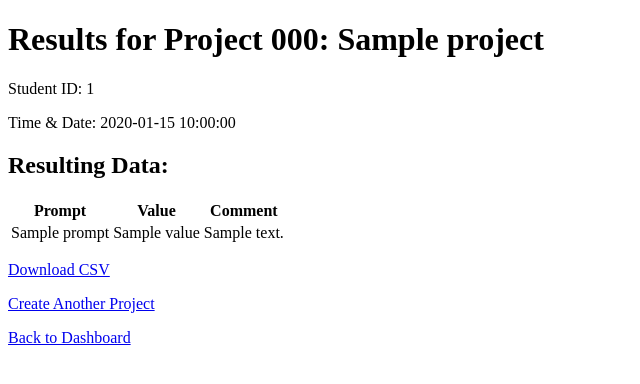
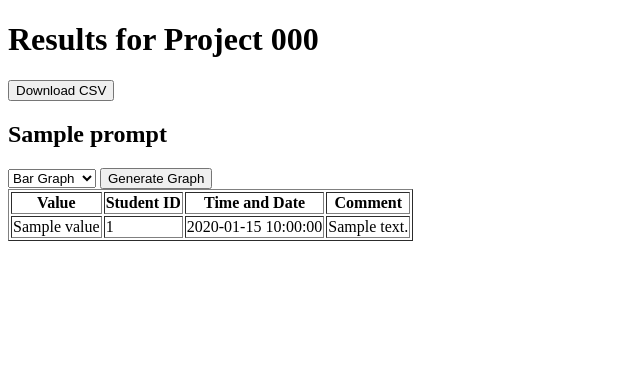
Before and after one commit to bquijada/capstone_citizen_science, a Flask app: template templates/results.html in a window 1280 px wide. Shown: the top 384 px of the page, without its empty margins (0-640 px from the left). Run offline with Flask 3, Linux system fonts and the light colour scheme; the template is opened without the code that fills it: most values are stand-ins (such as "Sample title", 1, 10 or a date in 2020).

Commit message:
added graph functionality/display results by prompt
Changes to results.html:
- Results are displayed by prompt. If three are three prompts associated with the project code, then three tables will be displayed. Observation values and commits are displayed in a table with the student's id and time/date.
- CSV downloads match the prompt format.
- Every prompt table has a drop down menu option to generate a bar graph, line graph, or scatterplot.

Additional notes:
- I updated GET/projects/<code>/observations endpoint to render the results.html template and to construct a prompts object from the JSON data.

```diff
--- a/templates/results.html
+++ b/templates/results.html
@@ -1,42 +1,49 @@
-
 {% extends "base.html" %}
 {% block title %}Results{% endblock %}
 {% block content %}
 
 <div>
-    {% for p in project %}
-        <h1>Results for Project {{ p.code }}: {{ p.title }}</h1>
-        <p>Student ID: {{ p.student_id }}</p>
-        <p>Time & Date: {{ p.time_date }}</p>
 
-        <h2>Resulting Data:</h2>
-        <table>
+    <h1>Results for Project {{ project_code }} </h1>
+    <button id="downloadCSV">Download CSV</button>
+
+    {% for prompt, observations in observations_grouped.items() %}
+        <h2>{{ prompt }}</h2>
+        <div>
+            <select id="graph-type-{{ loop.index }}">
+                <option value="bar">Bar Graph</option>
+                <option value="line">Line Graph</option>
+                <option value="scatter">Scatterplot</option>
+            </select>
+            <button onclick="generateGraph({{ loop.index }}, {{ observations_grouped | tojson }})">Generate Graph</button>
+        </div>
+        <div id="graph-container-{{ loop.index }}"></div>
+        <table border="1">
             <thead>
                 <tr>
-                    <th>Prompt</th>
                     <th>Value</th>
+                    <th>Student ID</th>
+                    <th>Time and Date</th>
                     <th>Comment</th>
                 </tr>
             </thead>
             <tbody>
-                {% for obs in p.observation %}
-                <tr>
-                    <td>{{ obs.prompt }}</td>
-                    <td>{{ obs.value }}</td>
-                    <td>{{ obs.comment }}</td>
-                </tr>
+                {% for observation in observations %}
+                    <tr>
+                        <td>{{ observation.value }}</td>
+                        <td>{{ observation.student_id }}</td>
+                        <td>{{ observation.time_date }}</td>
+                        <td>{{ observation.comment }}</td>
+                    </tr>
                 {% endfor %}
             </tbody>
         </table>
+    {% endfor %}
 
-        <p><a href="#" class="download-csv" data-project="{{ p }}">Download CSV</a></p>
-    {% endfor %}
 </div>
 
-<p><a href="{{ url_for('auth.create_new_project') }}">Create Another Project</a></p>
-<div>
-        <p><a href="{{ url_for('auth.admin_dashboard') }}">Back to Dashboard</a></p>
-</div>
+<script src="https://cdn.jsdelivr.net/npm/chart.js"></script>
+<script src="{{ url_for('static', filename='download.js') }}"></script>
+<script src="{{ url_for('static', filename='graph.js') }}"></script>
+
 {% endblock %}
-
-<script src="{{ url_for('static', filename='download.js') }}"></script>
```
